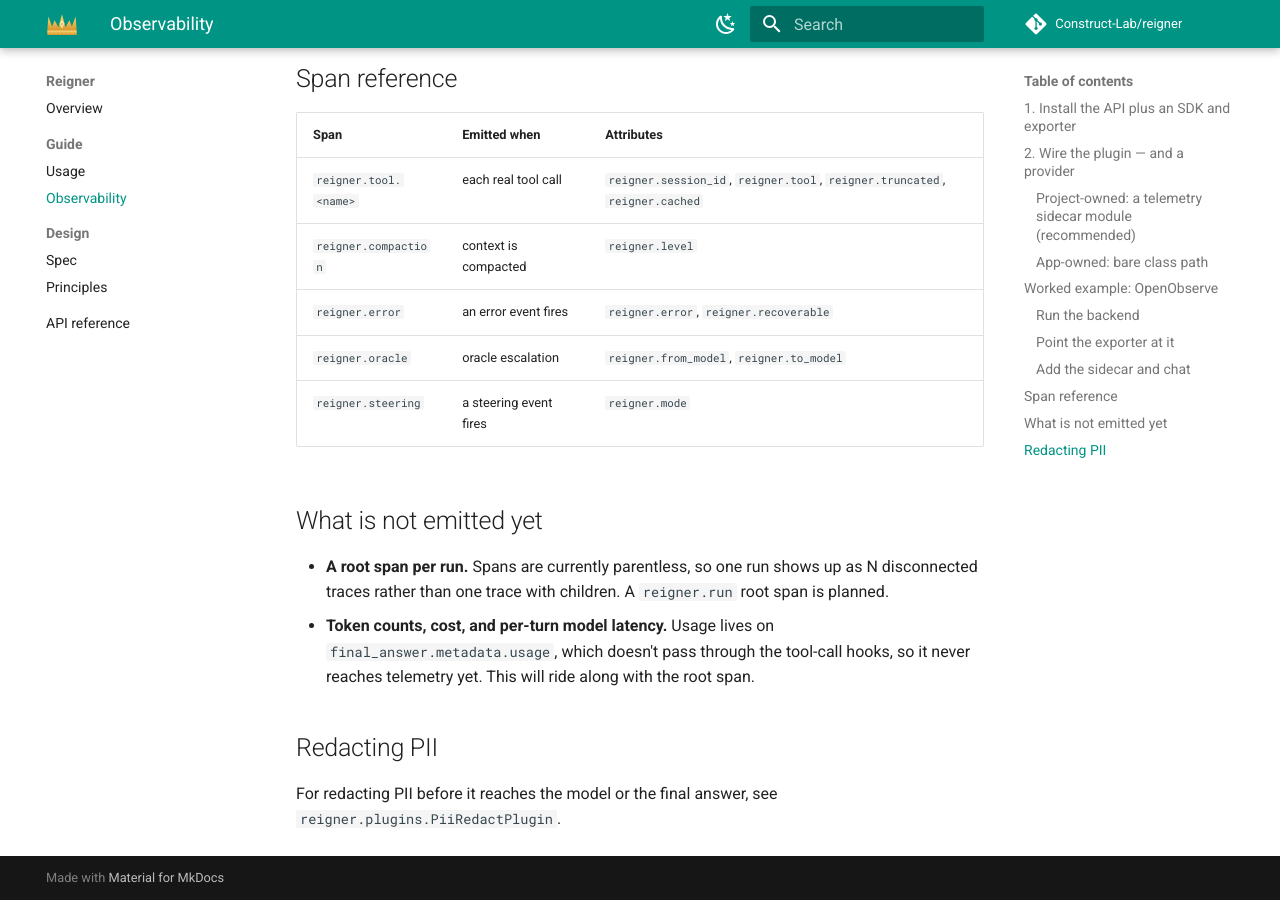
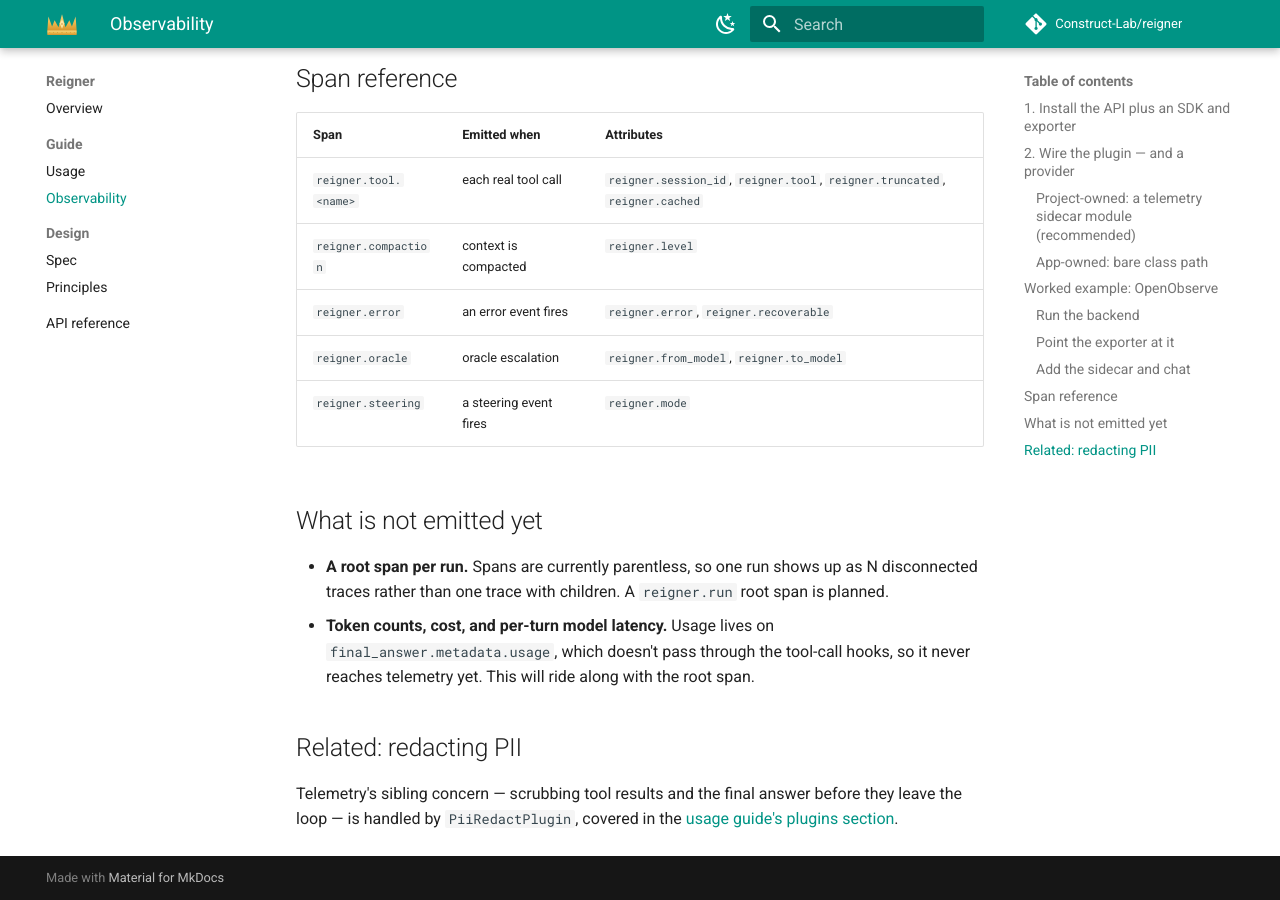
Before and after one commit to Construct-Lab/reigner, an MkDocs documentation site: the page built from docs/guide/observability.md, in a window 1280 px wide and 900 px high, scrolled down 3279 px. Built offline with MkDocs 1.6.1 and Material for MkDocs 9.7.7, drawn with Linux system fonts in a browser that asks for light colours; comment, search, counter and statistics services are not loaded.

Commit message:
docs: turn dangling PII stub into a cross-link to the usage guide

```diff
--- a/docs/guide/observability.md
+++ b/docs/guide/observability.md
@@ -166,7 +166,8 @@
   `final_answer.metadata.usage`, which doesn't pass through the tool-call hooks, so it
   never reaches telemetry yet. This will ride along with the root span.
 
-## Redacting PII
+## Related: redacting PII
 
-For redacting PII before it reaches the model or the final answer, see
-`reigner.plugins.PiiRedactPlugin`.
+Telemetry's sibling concern — scrubbing tool results and the final answer before they
+leave the loop — is handled by `PiiRedactPlugin`, covered in the
+[usage guide's plugins section](usage.md#built-in-plugins).
```
